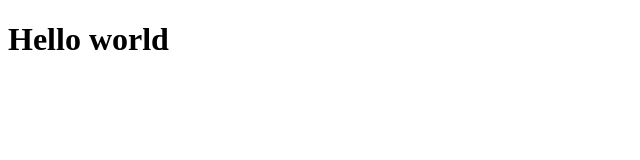
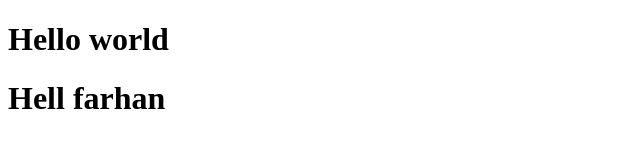
Before and after one commit to FarhanSaleh/hmc-web-dasar-2025, a plain HTML site: page index.html in a window 1280 px wide. Shown: the whole page, without its empty margins (0-640 px from the left). Drawn offline with Linux system fonts and the light colour scheme.

Commit message:
feat: add h1

```diff
--- a/index.html
+++ b/index.html
@@ -7,5 +7,6 @@
   </head>
   <body>
     <h1>Hello world</h1>
+    <h1>Hell farhan</h1>
   </body>
 </html>
```
